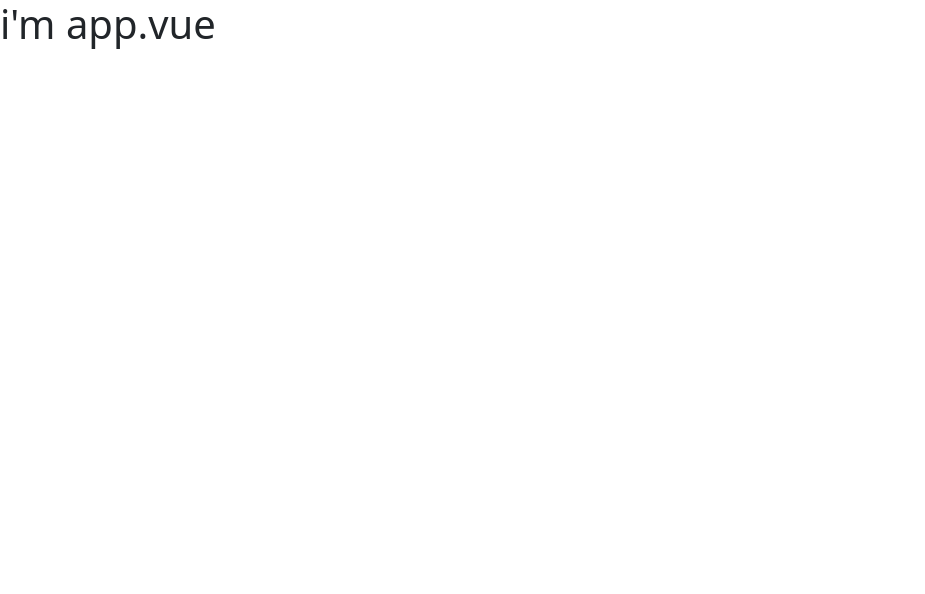
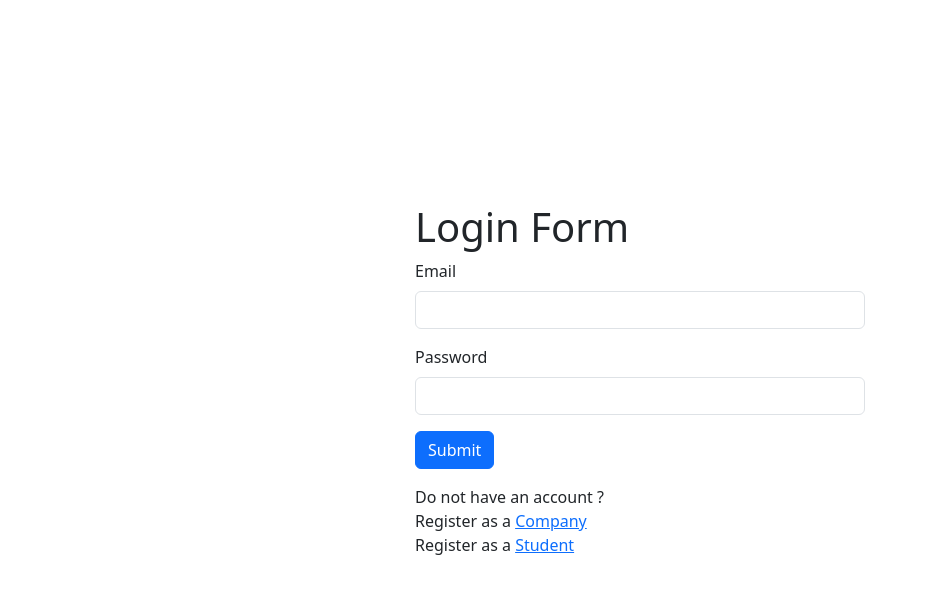
Before and after one commit to devnischandra/flask-vue-placement-portal, a Vue app in the folder frontend/: page / in a window 1280 px wide. Shown: the top 594 px of the page, without its empty margins (0-925 px from the left). Built offline with nearby package versions, Linux system fonts and the light colour scheme.

Commit message:
feat(frontend): add router, create login and registration pages, and initialize admin, company, and student dashboards

```diff
--- a/frontend/src/App.vue
+++ b/frontend/src/App.vue
@@ -1,3 +1,13 @@
 <template>
-  <h1>i'm app.vue</h1>
+  <Router />
 </template>
+
+<script>
+import Router from './Router.vue';
+
+export default{
+  components:{
+    Router
+  }
+}
+</script>
--- /dev/null
+++ b/frontend/src/Router.vue
@@ -0,0 +1,39 @@
+<template>
+    <component :is="currentView" />
+</template>
+
+<script>
+import Login from './pages/Login.vue';
+import RegisterCompany from './pages/RegisterCompany.vue';
+import RegisterStudent from './pages/RegisterStudent.vue';
+import AdminDashboard from './pages/AdminDashboard/AdminDashboard.vue';
+import CompanyDashboard from './pages/CompanyDashboard/CompanyDashboard.vue';
+import StudentDashboard from './pages/StudentDashboard/StudentDashboard.vue';
+
+const routes = {
+    '/': Login,
+    '/register-company': RegisterCompany,
+    '/register-student': RegisterStudent,
+    '/admin-dashboard': AdminDashboard,
+    '/company-dashboard': CompanyDashboard,
+    '/student-dashboard': StudentDashboard
+}
+
+export default {
+  data() {
+    return {
+      currentPath: window.location.hash
+    }
+  },
+  computed: {
+    currentView() {
+      return routes[this.currentPath.slice(1) || '/']
+    }
+  },
+  mounted() {
+    window.addEventListener('hashchange', () => {
+		  this.currentPath = window.location.hash
+		})
+  }
+}
+</script>
--- /dev/null
+++ b/frontend/src/assets/styles.css
@@ -0,0 +1,15 @@
+.container {
+    display: flex;
+    flex-direction: column;
+    justify-content: center;
+    align-items: center;
+    min-height: 95vh;
+}
+.box {
+    width: 100%;
+    max-width: 450px;
+}
+p{
+    margin: 0;
+    padding: 0;
+}
--- /dev/null
+++ b/frontend/src/components/BaseButton.vue
@@ -0,0 +1,9 @@
+<template>
+    <button :type="button" :class="`btn btn-${btnType}`">{{ label }}</button>
+</template>
+
+<script>
+export default{
+    props: ['btnType', 'label']
+}
+</script>
--- /dev/null
+++ b/frontend/src/components/BaseInput.vue
@@ -0,0 +1,19 @@
+<template>
+    <div class="mb-3">
+        <label :for="id" class="form-label">{{ label }}</label>
+        <input
+            class="form-control"
+            :type="type"
+            :id="id"
+            :value="modelValue"
+            @input="$emit('update:modelValue', $event.target.value)"
+        />
+    </div>
+</template>
+
+<script>
+export default{
+    props: ['type','id','label','modelValue'],
+    emits: ['update:model-value']
+}
+</script>
--- a/frontend/src/main.js
+++ b/frontend/src/main.js
@@ -3,6 +3,7 @@ import App from './App.vue'
 
 import 'bootstrap/dist/css/bootstrap.min.css';
 import 'bootstrap/dist/js/bootstrap.bundle.min.js';
+import "./assets/styles.css"
 
 const app = createApp(App)
 app.mount('#app')
--- /dev/null
+++ b/frontend/src/pages/AdminDashboard/AdminDashboard.vue
@@ -0,0 +1,3 @@
+<template>
+    <h1>im admin-dashboard</h1>
+</template>
--- /dev/null
+++ b/frontend/src/pages/CompanyDashboard/CompanyDashboard.vue
@@ -0,0 +1,3 @@
+<template>
+    <h1>im company-dashboard</h1>
+</template>
--- /dev/null
+++ b/frontend/src/pages/Login.vue
@@ -0,0 +1,35 @@
+<template>
+    <div class="container">
+        <h1 class="box">Login Form</h1>
+        <form class="box">
+            <!-- v-model: passing prop (modalValue) + listening to event (update:modalValue) and does the update -->
+            <BaseInput type="email" id="email" label="Email" v-model="email"/>
+            <BaseInput type="password" id="password" label="Password" v-model="password"/>
+            <BaseButton btn-type="primary" label="Submit" />
+        </form>
+        <div class="box mt-3">
+            <p>Do not have an account ?</p>
+            <p>Register as a <a href="#/register-company">Company</a></p>
+            <p>Register as a <a href="#/register-student">Student</a></p>
+        </div>
+    </div>
+
+</template>
+
+<script>
+import BaseInput from '@/components/BaseInput.vue';
+import BaseButton from '@/components/BaseButton.vue';
+
+export default{
+    components:{
+        BaseInput,
+        BaseButton
+    },
+    data(){
+        return {
+            email: "",
+            password: ""
+        }
+    }
+}
+</script>
--- /dev/null
+++ b/frontend/src/pages/RegisterCompany.vue
@@ -0,0 +1,47 @@
+<template>
+    <div class="container">
+        <h1 class="box">Register Company</h1>
+        <form class="box">
+            <!-- v-model: passing prop (modalValue) + listening to event (update:modalValue) and does the update -->
+            <div class="row">
+                <div class="col-6"><BaseInput type="text" id="name" label="Name" v-model="company.name"/></div>
+                <div class="col-6"><BaseInput type="email" id="email" label="Email" v-model="company.email"/></div>
+            </div>
+            <div class="row">
+                <div class="col-6"><BaseInput type="password" id="password" label="Password" v-model="company.password"/></div>
+                <div class="col-6"><BaseInput type="number" max="10" id="hr_contact" label="HR Contact" v-model="company.hr_contact"/></div>
+            </div>
+            <BaseInput type="url" id="website_url" label="Website URL" v-model="company.website_url"/>
+            <!-- submit-btn -->
+            <BaseButton btn-type="primary" label="Submit" />
+        </form>
+        <div class="box mt-3">
+            <p>Already have an account ? Click to: <a href="/">Login</a></p>
+            <p>Click to register as: <a href="#/register-student">Student</a></p>
+        </div>
+    </div>
+
+</template>
+
+<script>
+import BaseInput from '@/components/BaseInput.vue';
+import BaseButton from '@/components/BaseButton.vue';
+
+export default{
+    components:{
+        BaseInput,
+        BaseButton
+    },
+    data(){
+        return {
+            company:{
+                name:"",
+                email:"",
+                password:"",
+                hr_contact:"",
+                website_url:""
+            }
+        }
+    }
+}
+</script>
--- /dev/null
+++ b/frontend/src/pages/RegisterStudent.vue
@@ -0,0 +1,69 @@
+<template>
+    <div class="container">
+        <h1 class="box">Register Student</h1>
+        <form class="box">
+            <!-- v-model: passing prop (modalValue) + listening to event (update:modalValue) and does the update -->
+            <div class="row">
+                <div class="col-6"><BaseInput type="text" id="name" label="Name" v-model="student.name"/></div>
+                <div class="col-6"><BaseInput type="email" id="email" label="Email" v-model="student.email"/></div>
+            </div>
+            <div class="row">
+                <div class="col-6"><BaseInput type="password" id="password" label="Password" v-model="student.password"/></div>
+                <div class="col-6"><BaseInput type="date" id="date_of_birth" label="Date of Birth" v-model="student.date_of_birth"/></div>
+            </div>
+            <div class="row">
+                <div class="col-6"><BaseInput type="text" id="department" label="Department" v-model="student.department"/></div>
+                <div class="col-6"><BaseInput type="number" id="cgpa" label="CGPA" v-model="student.cgpa"/></div>
+            </div>
+            <BaseInput type="url" id="resume_url" label="Resume URL" v-model="student.resume_url"/>
+            <!-- GENDER -->
+            <div class="mb-3">
+                <div class="form-check form-check-inline">
+                    <input class="form-check-input" type="radio" v-model="student.gender" id="male" value="male">
+                    <label class="form-check-label" for="male">Male</label>
+                </div>
+                <div class="form-check form-check-inline">
+                    <input class="form-check-input" type="radio" v-model="student.gender" id="female" value="female">
+                    <label class="form-check-label" for="female">Female</label>
+                </div>
+                <div class="form-check form-check-inline">
+                    <input class="form-check-input" type="radio" v-model="student.gender" id="other" value="other">
+                    <label class="form-check-label" for="other">Other</label>
+                </div>
+            </div>
+            <!-- submit-btn -->
+            <BaseButton btn-type="primary" label="Submit" />
+        </form>
+        <div class="box mt-3">
+            <p>Already have an account ? Click to: <a href="/">Login</a></p>
+            <p>Click to register as: <a href="#/register-company">Company</a></p>
+        </div>
+    </div>
+
+</template>
+
+<script>
+import BaseInput from '@/components/BaseInput.vue';
+import BaseButton from '@/components/BaseButton.vue';
+
+export default{
+    components:{
+        BaseInput,
+        BaseButton
+    },
+    data(){
+        return {
+            student:{
+                name:"",
+                email:"",
+                password:"",
+                gender:"",
+                date_of_birth:"",
+                department:"",
+                cgpa:"",
+                resume_url:""
+            }
+        }
+    }
+}
+</script>
--- /dev/null
+++ b/frontend/src/pages/StudentDashboard/StudentDashboard.vue
@@ -0,0 +1,3 @@
+<template>
+    <h1>im student-dashboard</h1>
+</template>
```
Also changed, not shown: 1 other file (tests, documents, lock files or other folders).
